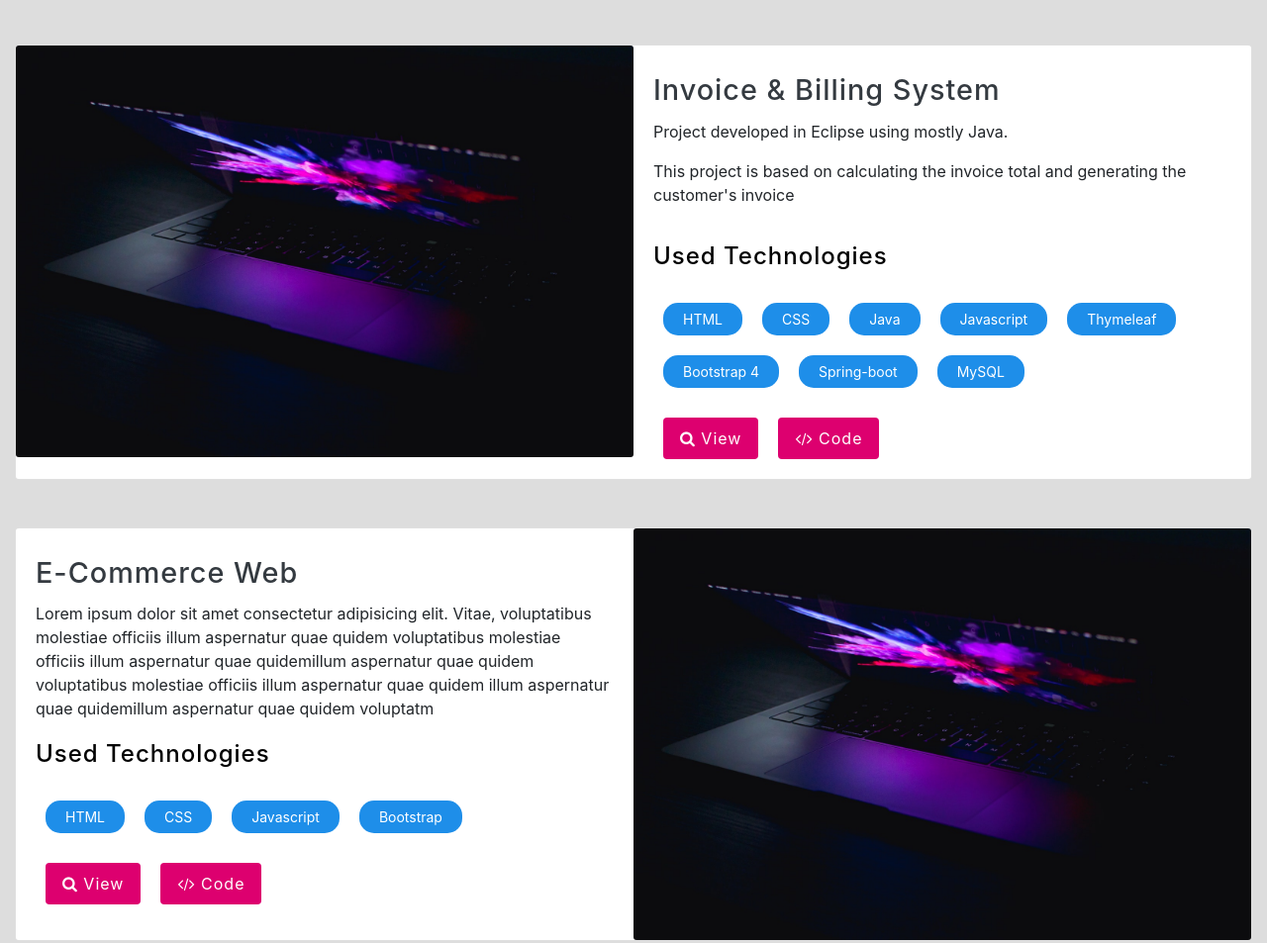
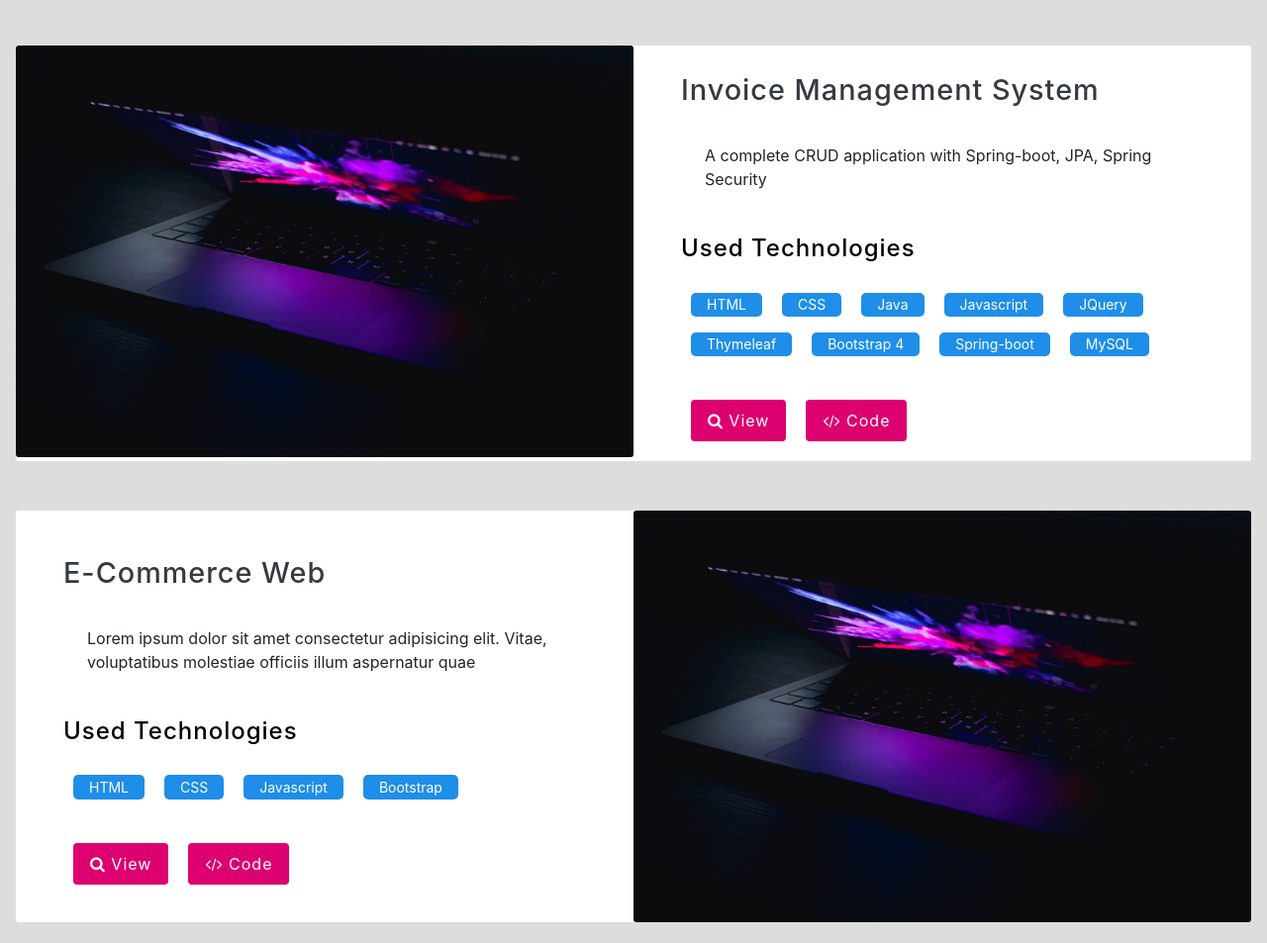
Before and after one commit to toyamarodrigo/toyamarodrigo-v1.github.io, a plain HTML site: page index.html in a window 1280 px wide. Shown: the part 1094-2047 px from the top of the page at 99% size. Drawn offline with Linux system fonts and the light colour scheme.

Commit message:
fix some css buttons

```diff
--- a/css/style.css
+++ b/css/style.css
@@ -296,6 +296,10 @@ li {
   background-color: rgb(221, 221, 221);
 }
 
+.card-body {
+  padding-left: 3rem !important;
+}
+
 .projects-container {
   max-width: 1280px !important;
 }
@@ -314,17 +318,16 @@ li {
 .used-tech {
   list-style: none;
   padding-top: 10px;
-  margin-bottom: 0;
 }
 
 .used-tech p {
-  margin: 10px auto;
+  margin: 0.5rem auto;
   font-size: 14px;
   background: #1e8ee9;
   color: #fff;
   display: inline-block;
-  padding: 6px 20px;
-  border-radius: 15px;
+  padding: 0.1rem 1rem;
+  border-radius: 5px;
 }
 
 .used-tech li {
--- a/index.html
+++ b/index.html
@@ -120,14 +120,12 @@
               <img src="images/landing1.jpg" alt="img project1" class="img-project1 card-img card-img-top">
             </div>
 
-            <div class="col-lg-6">
+            <div class="col-lg-6 align-self-center">
               <div class="row">
                 <div class="col-12">
                   <div class="card-body">
-                    <h3 class="card-title text-dark pt-2">Invoice & Billing System</h3>
-                    <p class="card-text">Project developed in Eclipse using mostly Java.</p>
-                    <p class="card-text">This project is based on calculating the invoice total and generating the customer's invoice</p>
-                    <p class="card-text"></p>
+                    <h3 class="card-title text-dark pt-2">Invoice Management System</h3>
+                    <p class="card-text p-4">A complete CRUD application with Spring-boot, JPA, Spring Security</p>
                   </div>
                 </div>
               </div>
@@ -150,6 +148,9 @@
                         <p>Javascript</p>
                       </li>
                       <li>
+                        <p>JQuery</p>
+                      </li>
+                      <li>
                         <p>Thymeleaf</p>
                       </li>
                       <li>
@@ -169,9 +170,9 @@
               <div class="row">
                 <div class="col-12">
                   <div class="card-body projects-buttons">
-                    <a class="btn btn-slide button-view" href="#"><i class="fa fa-search" aria-hidden="true"></i>
+                    <a class="btn btn-slide button-view" href="https://bit.ly/rt-invoice"><i class="fa fa-search" aria-hidden="true"></i>
                       View</a>
-                    <a class="btn btn-slide button-code" href="#"><i class="fa fa-code" aria-hidden="true"></i> Code</a>
+                    <a class="btn btn-slide button-code" href="https://bit.ly/rt-invoice-code"><i class="fa fa-code" aria-hidden="true"></i> Code</a>
                   </div>
                 </div>
               </div>
@@ -188,17 +189,14 @@
               <img src="images/landing1.jpg" alt="img project1" class="img-project1 card-img card-img-top">
             </div>
 
-            <div class="col-lg-6">
+            <div class="col-lg-6 align-self-center">
               <div class="row">
                 <div class="col-12">
                   <div class="card-body">
                     <h3 class="card-title text-dark pt-2">E-Commerce Web</h3>
-                    <p class="card-text">Lorem ipsum dolor sit amet consectetur adipisicing elit. Vitae, voluptatibus
+                    <p class="card-text p-4">Lorem ipsum dolor sit amet consectetur adipisicing elit. Vitae, voluptatibus
                       molestiae officiis
-                      illum aspernatur quae quidem voluptatibus molestiae officiis illum aspernatur quae quidemillum
-                      aspernatur quae quidem voluptatibus molestiae officiis illum aspernatur quae quidem illum
-                      aspernatur quae quidemillum
-                      aspernatur quae quidem voluptatm</p>
+                      illum aspernatur quae</p>
                   </div>
                 </div>
               </div>
@@ -247,12 +245,12 @@
               <img src="images/landing1.jpg" alt="img project1" class="img-project1 card-img card-img-top">
             </div>
 
-            <div class="col-lg-6">
+            <div class="col-lg-6 align-self-center">
               <div class="row">
                 <div class="col-12">
                   <div class="card-body">
                     <h3 class="card-title text-dark pt-2">Personal/Portfolio Web</h3>
-                    <p class="card-text">Personal web for showing my Projects and Contact info. I will keep this web updated and everytime I learn something new and
+                    <p class="card-text p-4">Personal web for showing my Projects and Contact info. I will keep this web updated and everytime I learn something new and
                       I will try to implement it here.
                     </p>
                   </div>
@@ -303,12 +301,12 @@
               <img src="images/landing1.jpg" alt="img project1" class="img-project1 card-img card-img-top">
             </div>
 
-            <div class="col-lg-6">
+            <div class="col-lg-6 align-self-center">
               <div class="row">
                 <div class="col-12">
                   <div class="card-body">
-                    <h3 class="card-title text-dark pt-2">Web Project of SAP company</h3>
-                    <p class="card-text">This project was for College, We had to make a Landing and Home-page for some invented company using ONLY HTML, CSS, Javascript Plugins and Bootstrap. It was fun and I learned a lot</p>
+                    <h3 class="card-title text-dark pt-2">Web for a made-up SAP company</h3>
+                    <p class="card-text p-4">This project was for College, We had to make a Landing and Home-page for a made-up company using ONLY HTML, CSS, Javascript Plugins and Bootstrap. It was fun and I learned a lot</p>
                     <p class="card-text"></p>
                   </div>
                 </div>
@@ -363,7 +361,7 @@
                 <div class="col-12">
                   <div class="card-body">
                     <h3 class="card-title text-dark pt-2">Project Title</h3>
-                    <p class="card-text">Lorem ipsum dolor sit amet consectetur adipisicing elit. Vitae, voluptatibus
+                    <p class="card-text p-4">Lorem ipsum dolor sit amet consectetur adipisicing elit. Vitae, voluptatibus
                       molestiae officiis
                       illum aspernatur quae quidem voluptatibus molestiae officiis illum aspernatur quae quidemillum
                       aspernatur quae quidem voluptatibus molestiae officiis illum aspernatur quae quidem illum
```
